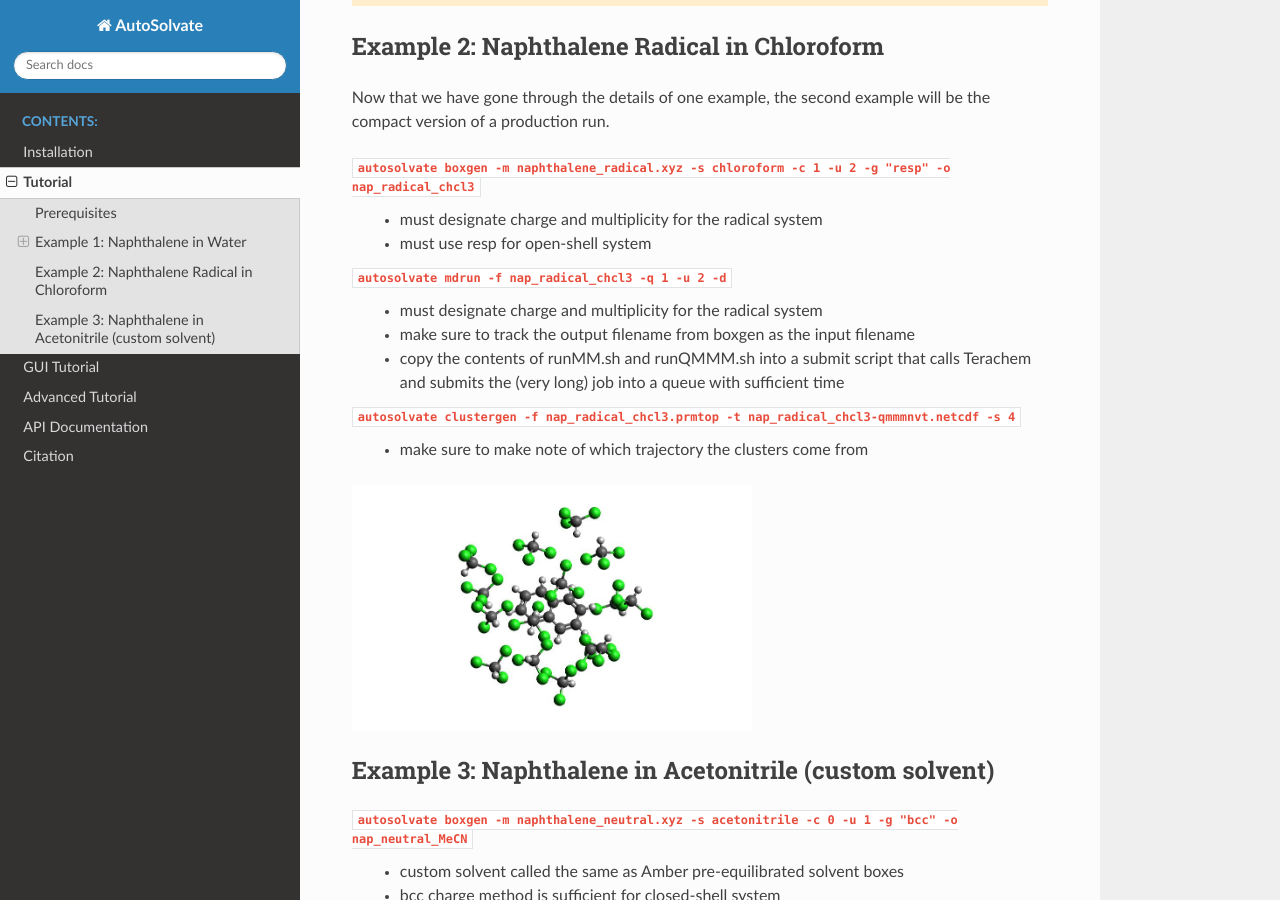
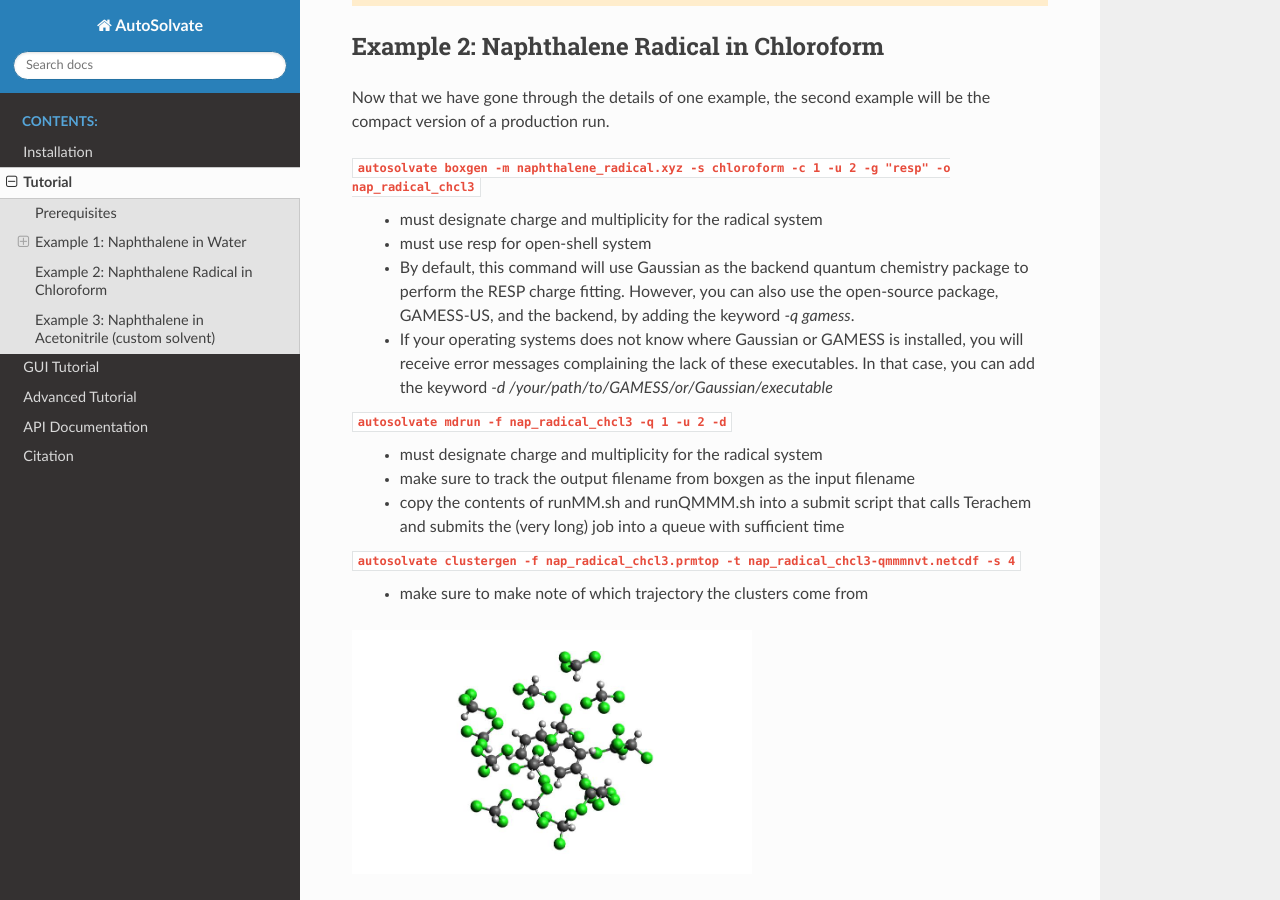
Before and after one commit to Liu-group/AutoSolvate, a Sphinx documentation site: the page built from docs/tutorial.rst, in a window 1280 px wide and 900 px high, scrolled down 10390 px. Built offline with Sphinx 7.4.7 and the Read the Docs theme 2.0.0, drawn with Linux system fonts in a browser that asks for light colours; the version number could not be read and is left out.

Commit message:
Updated tutorial to include the use of GAMESS for resp fitting

```diff
--- a/docs/tutorial.rst
+++ b/docs/tutorial.rst
@@ -399,6 +399,8 @@ Now that we have gone through the details of one example, the second example wil
 ``autosolvate boxgen -m naphthalene_radical.xyz -s chloroform -c 1 -u 2 -g "resp" -o nap_radical_chcl3``
   * must designate charge and multiplicity for the radical system
   * must use resp for open-shell system
+  * By default, this command will use Gaussian as the backend quantum chemistry package to perform the RESP charge fitting. However, you can also use the open-source package, GAMESS-US, and the backend, by adding the keyword `-q gamess`.
+  * If your operating systems does not know where Gaussian or GAMESS is installed, you will receive error messages complaining the lack of these executables. In that case, you can add the keyword `-d /your/path/to/GAMESS/or/Gaussian/executable`
 ``autosolvate mdrun -f nap_radical_chcl3 -q 1 -u 2 -d``
   * must designate charge and multiplicity for the radical system
   * make sure to track the output filename from boxgen as the input filename
```
